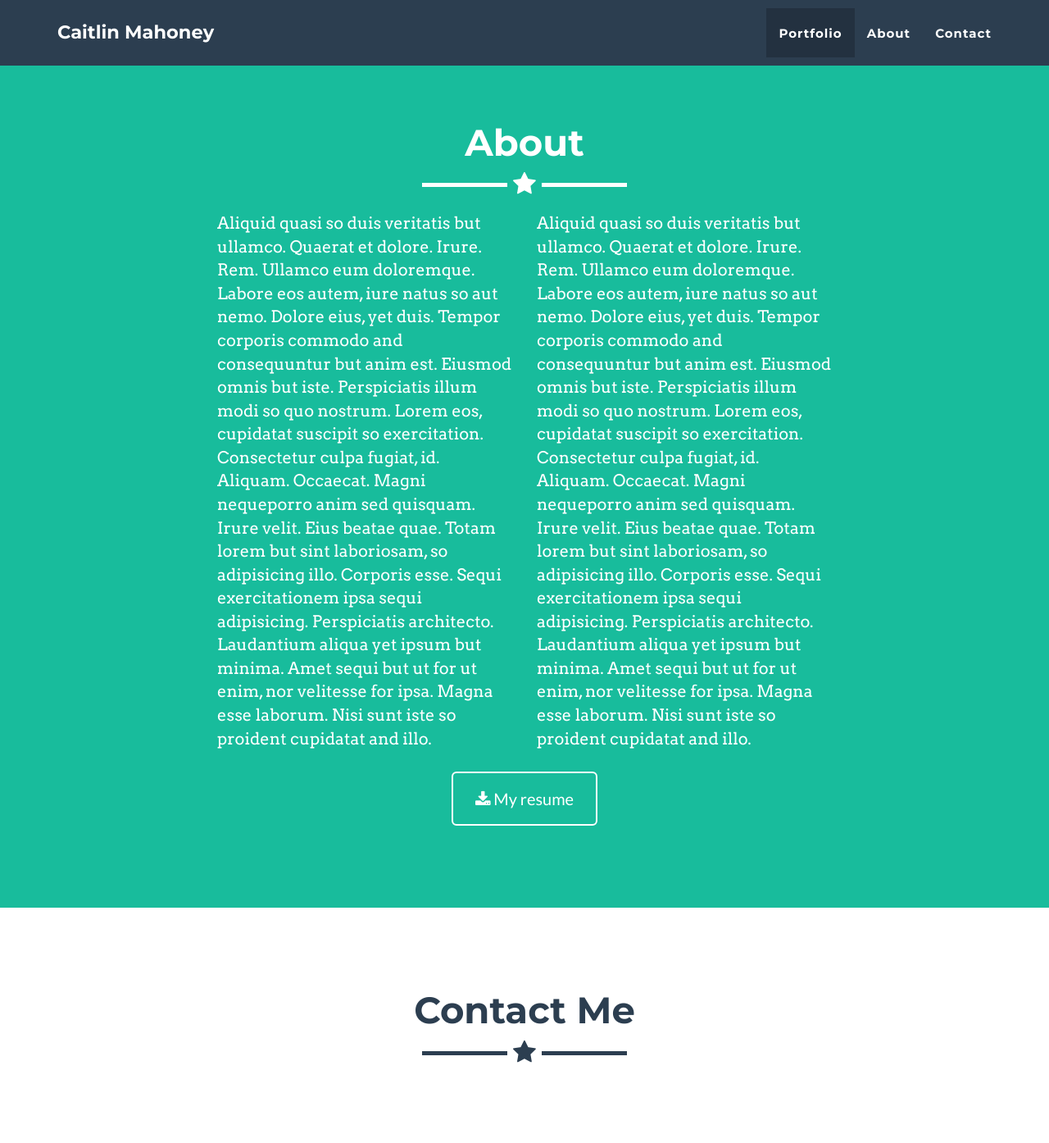
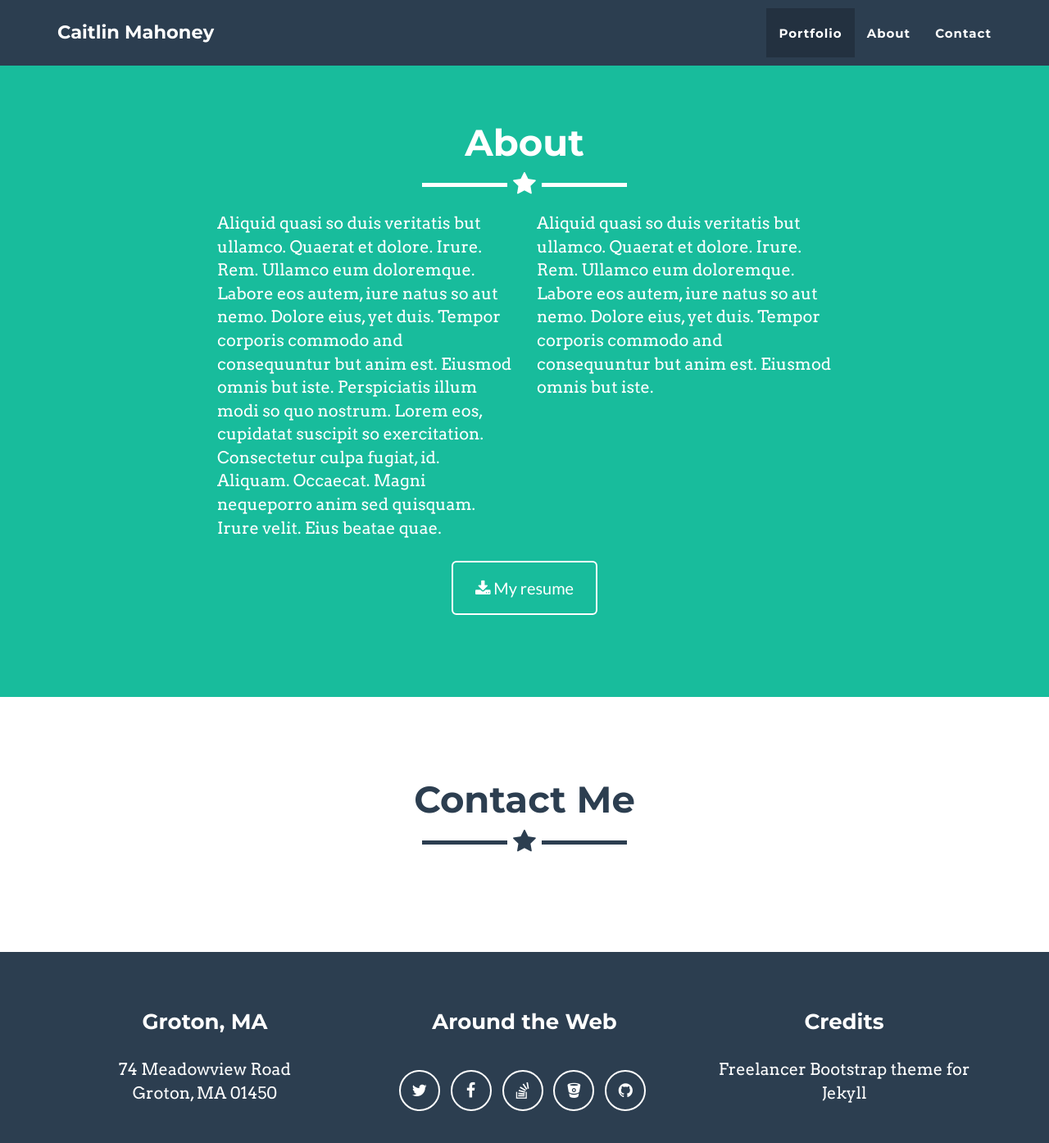
Before and after one commit to caitlinlmahoney/myportfolio, a Jekyll site: the page built from _posts/2022-04-07-project-1.markdown, in a window 1280 px wide and 1400 px high, scrolled down 1623 px. Shown: the top 1394 px of the window at 82% size. Built offline with Jekyll 4.4.1, drawn with Linux system fonts in a browser that asks for light colours.

```diff
--- a/_includes/about.html
+++ b/_includes/about.html
@@ -9,10 +9,10 @@
             </div>
             <div class="row">
                 <div class="col-lg-4 col-lg-offset-2">
-                    <p>Aliquid quasi so duis veritatis but ullamco. Quaerat et dolore. Irure. Rem. Ullamco eum doloremque. Labore eos autem, iure natus so aut nemo. Dolore eius, yet duis. Tempor corporis commodo and consequuntur but anim est. Eiusmod omnis but iste. Perspiciatis illum modi so quo nostrum. Lorem eos, cupidatat suscipit so exercitation. Consectetur culpa fugiat, id. Aliquam. Occaecat. Magni nequeporro anim sed quisquam. Irure velit. Eius beatae quae. Totam lorem but sint laboriosam, so adipisicing illo. Corporis esse. Sequi exercitationem ipsa sequi adipisicing. Perspiciatis architecto. Laudantium aliqua yet ipsum but minima. Amet sequi but ut for ut enim, nor velitesse for ipsa. Magna esse laborum. Nisi sunt iste so proident cupidatat and illo.</p>
+                    <p>Aliquid quasi so duis veritatis but ullamco. Quaerat et dolore. Irure. Rem. Ullamco eum doloremque. Labore eos autem, iure natus so aut nemo. Dolore eius, yet duis. Tempor corporis commodo and consequuntur but anim est. Eiusmod omnis but iste. Perspiciatis illum modi so quo nostrum. Lorem eos, cupidatat suscipit so exercitation. Consectetur culpa fugiat, id. Aliquam. Occaecat. Magni nequeporro anim sed quisquam. Irure velit. Eius beatae quae.</p>
                 </div>
                 <div class="col-lg-4">
-                    <p>Aliquid quasi so duis veritatis but ullamco. Quaerat et dolore. Irure. Rem. Ullamco eum doloremque. Labore eos autem, iure natus so aut nemo. Dolore eius, yet duis. Tempor corporis commodo and consequuntur but anim est. Eiusmod omnis but iste. Perspiciatis illum modi so quo nostrum. Lorem eos, cupidatat suscipit so exercitation. Consectetur culpa fugiat, id. Aliquam. Occaecat. Magni nequeporro anim sed quisquam. Irure velit. Eius beatae quae. Totam lorem but sint laboriosam, so adipisicing illo. Corporis esse. Sequi exercitationem ipsa sequi adipisicing. Perspiciatis architecto. Laudantium aliqua yet ipsum but minima. Amet sequi but ut for ut enim, nor velitesse for ipsa. Magna esse laborum. Nisi sunt iste so proident cupidatat and illo.</p>
+                    <p>Aliquid quasi so duis veritatis but ullamco. Quaerat et dolore. Irure. Rem. Ullamco eum doloremque. Labore eos autem, iure natus so aut nemo. Dolore eius, yet duis. Tempor corporis commodo and consequuntur but anim est. Eiusmod omnis but iste.</p>
                 </div>
                 <div class="col-lg-8 col-lg-offset-2 text-center">
                     <a href="#" class="btn btn-lg btn-outline">
--- a/_includes/head.html
+++ b/_includes/head.html
@@ -8,6 +8,11 @@
     {% if site.meta_author %}<meta name="author" content="{{ site.meta_author }}">{% endif %}
     <link rel="canonical" href="{{ page.url | replace:'index.html','' | prepend: site.url }}">
     <link rel="alternate" type="application/rss+xml" title="RSS" href="./feed.xml">
+
+    <!-- Google fonts -->
+    <link rel="preconnect" href="https://fonts.googleapis.com">
+    <link rel="preconnect" href="https://fonts.gstatic.com" crossorigin>
+    <link href="https://fonts.googleapis.com/css2?family=Arvo:ital,wght@0,400;0,700;1,400;1,700&family=Montserrat:ital,wght@0,300;0,400;0,500;0,600;0,700;1,300;1,400;1,500;1,600;1,700&display=swap" rel="stylesheet">
 
     <!-- Custom CSS & Bootstrap Core CSS - Uses Bootswatch Flatly Theme: http://bootswatch.com/flatly/ -->
     <link rel="stylesheet" href="{{ "./style.css" }}">
@@ -23,11 +28,6 @@
     <link href="//fonts.googleapis.com/css?family=Montserrat:400,700" rel="stylesheet" type="text/css">
     <link href="//fonts.googleapis.com/css?family=Lato:400,700,400italic,700italic" rel="stylesheet" type="text/css">
 
-    <!-- Google fonts -->
-    <link rel="preconnect" href="https://fonts.googleapis.com">
-    <link rel="preconnect" href="https://fonts.gstatic.com" crossorigin>
-    <link href="https://fonts.googleapis.com/css2?family=Arvo:ital,wght@0,400;0,700;1,400;1,700&family=Montserrat:ital,wght@0,300;0,400;0,500;0,600;0,700;1,300;1,400;1,500;1,600;1,700&display=swap" rel="stylesheet">
-
     <!-- HTML5 Shim and Respond.js IE8 support of HTML5 elements and media queries -->
     <!-- WARNING: Respond.js doesn't work if you view the page via file:// -->
     <!--[if lt IE 9]>
--- a/_posts/2022-04-07-project-1.markdown
+++ b/_posts/2022-04-07-project-1.markdown
@@ -9,3 +9,5 @@ client: Commonwealth Financial Network
 category: Report Design
 description: Aliquid quasi so duis veritatis but ullamco. Quaerat et dolore. Irure. Rem. Ullamco eum doloremque. Labore eos autem, iure natus so aut nemo. Dolore eius, yet duis. Tempor corporis commodo and consequuntur but anim est. Eiusmod omnis but iste. Perspiciatis illum modi so quo nostrum. Lorem eos, cupidatat suscipit so exercitation. Consectetur culpa fugiat, id. Aliquam. Occaecat. Magni nequeporro anim sed quisquam. Irure velit. Eius beatae quae. Totam lorem but sint laboriosam, so adipisicing illo. Corporis esse. Sequi exercitationem ipsa sequi adipisicing. Perspiciatis architecto. Laudantium aliqua yet ipsum but minima. Amet sequi but ut for ut enim, nor velitesse for ipsa. Magna esse laborum. Nisi sunt iste so proident cupidatat and illo.
 ---
+
+# This is a header
```
